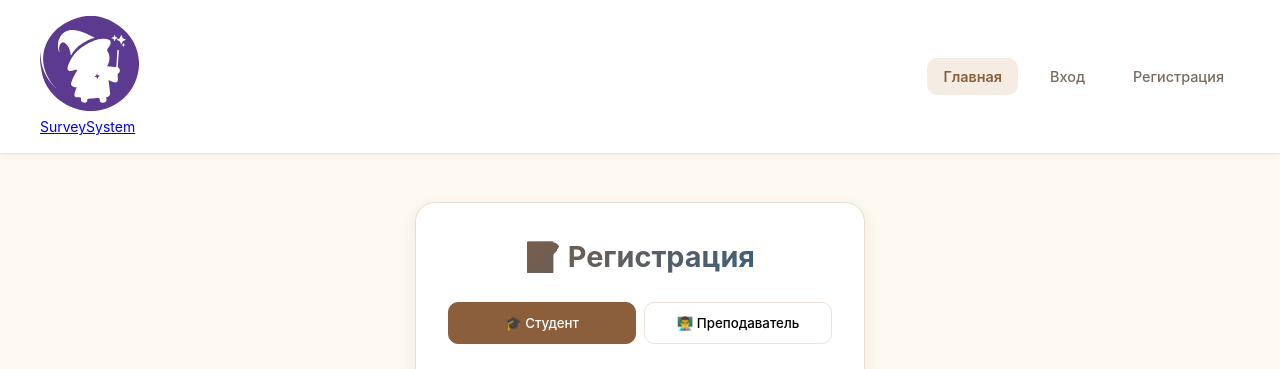
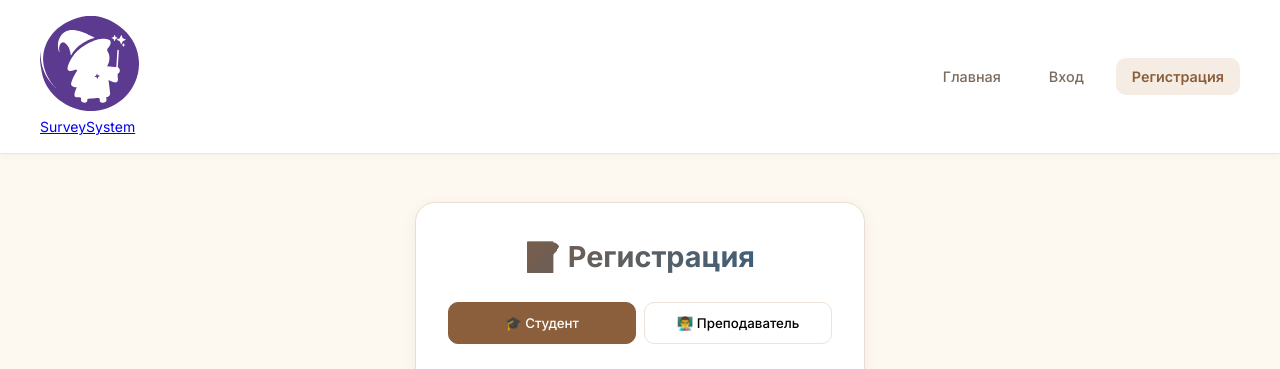
Before and after one commit to Ekaterina4567/survey-system, a Flask app: page /register_page in a window 1280 px wide. Shown: the top 369 px of the page. Run offline with Flask 3, Linux system fonts and the light colour scheme; some libraries are stand-ins or nearby versions.

Commit message:
Update register.html

```diff
--- a/templates/register.html
+++ b/templates/register.html
@@ -5,20 +5,19 @@
     <meta name="viewport" content="width=device-width, initial-scale=1.0">
     <title>Регистрация - SurveySystem</title>
     <link rel="stylesheet" href="/static/style.css">
+    <link href="https://fonts.googleapis.com/css2?family=Inter:wght@400;500;600;700;800&display=swap" rel="stylesheet">
 </head>
 <body>
-   <!-- НАВИГАЦИЯ С ЛОГОТИПОМ И НАЗВАНИЕМ -->
     <nav class="navbar">
         <a href="/" class="logo-link">
             <img src="/static/Logo.svg" alt="SurveySystem Logo" class="logo-img" onerror="this.style.display='none'">
             <span class="logo-text">SurveySystem</span>
         </a>
-    <div class="nav-links" id="nav-links">
-        <a href="/" class="active">Главная</a>
+        <div class="nav-links">
+            <a href="/">Главная</a>
             <a href="/login_page">Вход</a>
-        <a href="/register_page">Регистрация</a>
+            <a href="/register_page" class="active">Регистрация</a>
         </div>
-</nav>
     </nav>
 
     <div class="auth-container">
```
Lines whose indentation alone changed are shown as unchanged.
